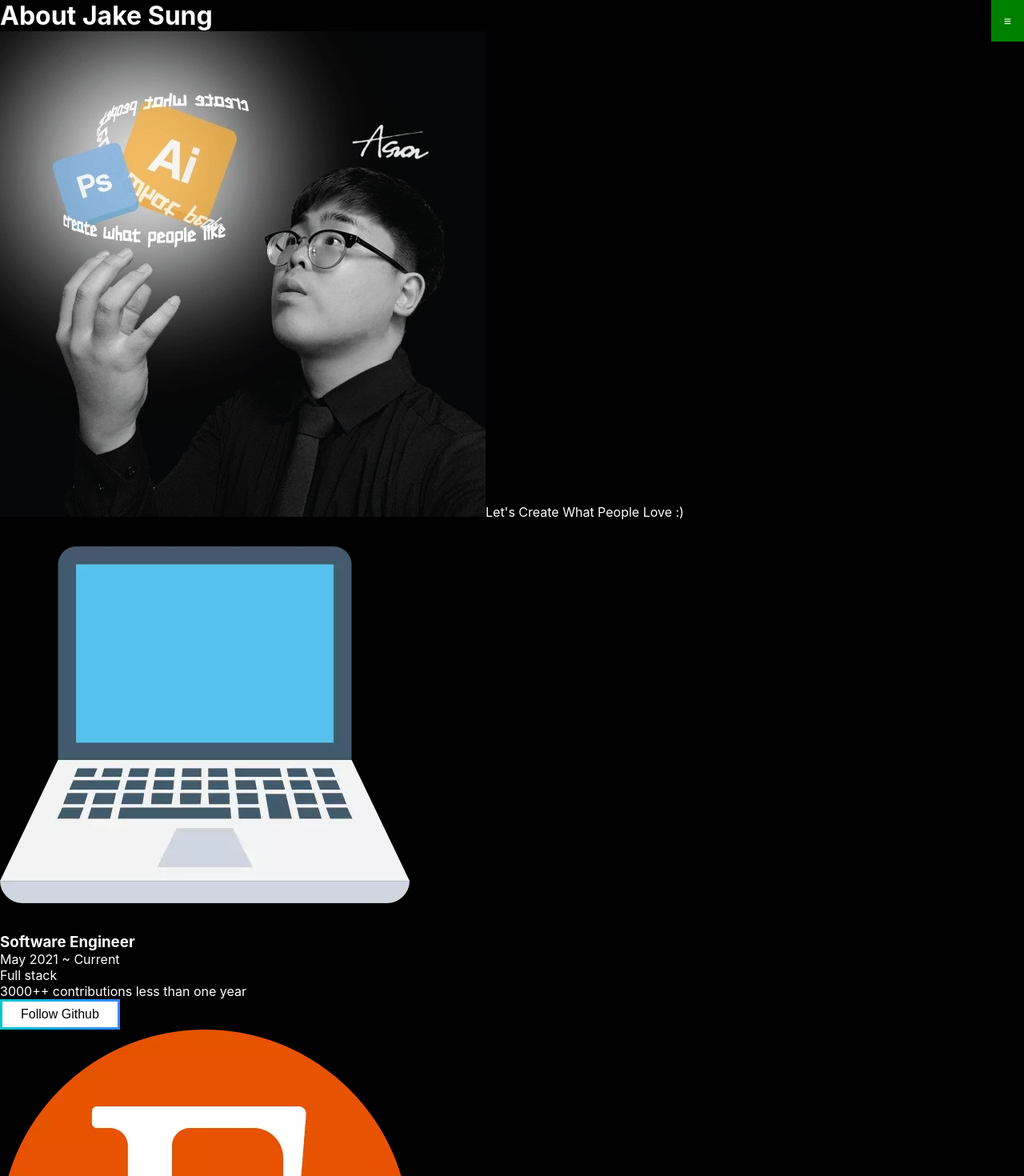
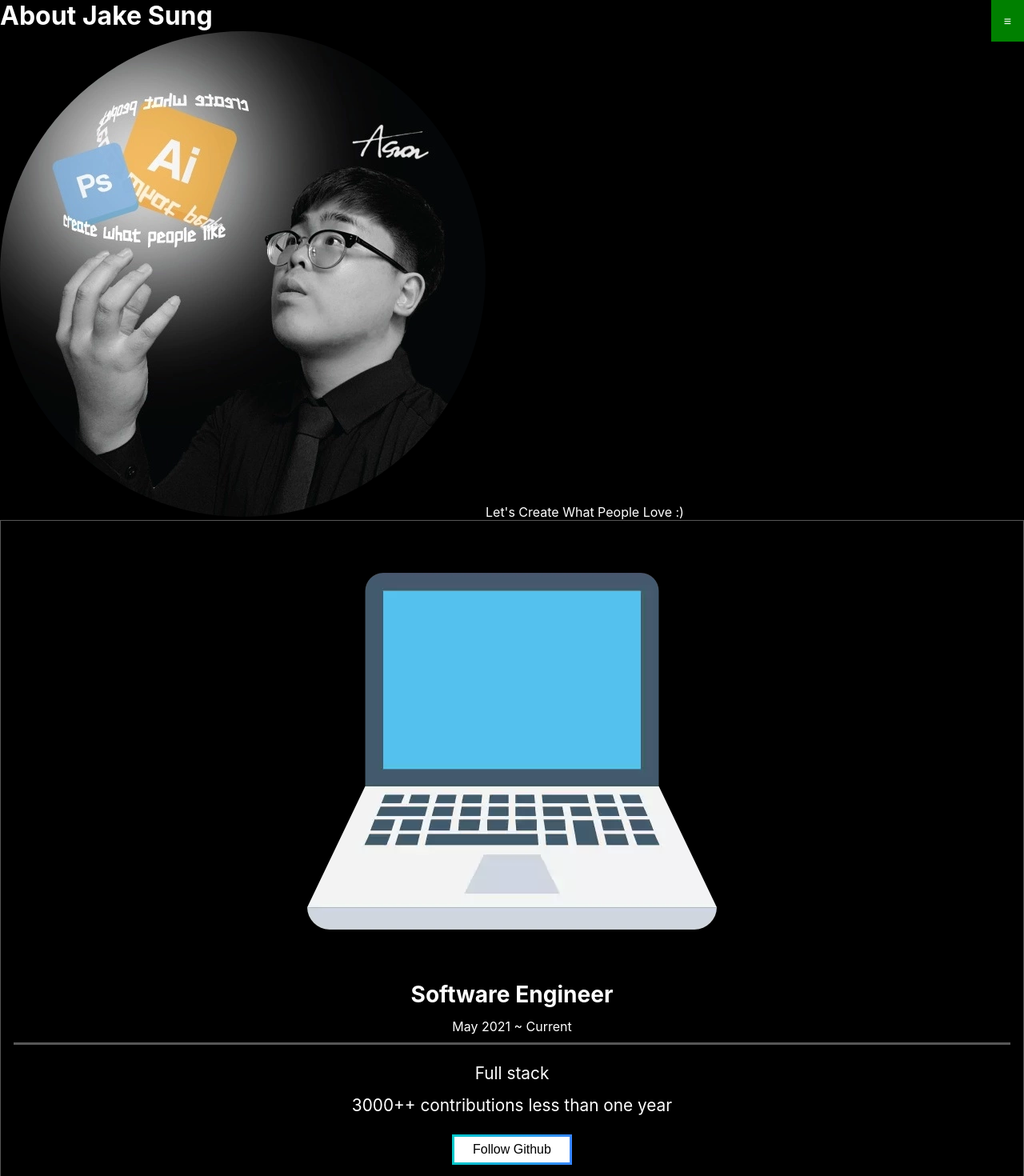
Before and after one commit to developerasun/pawcon, a React (Create React App) app in the folder client/: page /about in a window 1280 px wide. Shown: the top 1470 px of the page at 80% size. Built offline with nearby package versions, Linux system fonts and the light colour scheme; what @editorjs/editorjs would draw is missing.

Commit message:
refactor : creator style fixed

```diff
--- a/client/src/components/_about/sass/about.scss
+++ b/client/src/components/_about/sass/about.scss
@@ -1,18 +1,26 @@
 @import '../../partials/variable';
 
-.creator {
+#creator {
+    #profile {
+        img {
+            border-radius: 50%;
+            max-width: 50%;
+            height: auto;
+        }
+    }
     .career {
-        width: fit-content;
-        height: fit-content;
-        border: $unit*0.2 solid #16b1d4;
+        display: flex;
+        flex-flow: column nowrap;
+        padding: $unit;
+        border: 1px solid $subBgColor;
         text-align: center;
-        line-height: $unit*2.5;
+        line-height: $unit*2.5;;
         .title {
             font-size: $unit*1.5;
-            border-bottom: $unit*0.2 solid $brandColor;
+            border-bottom: $unit*0.2 solid $subBgColor;
             img {
                 padding: $unit;
-                max-width: 25%;
+                max-width: 50%;
                 height: auto;
             }
             .date {
--- a/client/src/components/_about/sass/css/about.css
+++ b/client/src/components/_about/sass/css/about.css
@@ -1,31 +1,39 @@
-.creator .career {
-  width: -webkit-fit-content;
-  width: -moz-fit-content;
-  width: fit-content;
-  height: -webkit-fit-content;
-  height: -moz-fit-content;
-  height: fit-content;
-  border: 0.2rem solid #16b1d4;
+#creator #profile img {
+  border-radius: 50%;
+  max-width: 50%;
+  height: auto;
+}
+
+#creator .career {
+  display: -webkit-box;
+  display: -ms-flexbox;
+  display: flex;
+  -webkit-box-orient: vertical;
+  -webkit-box-direction: normal;
+      -ms-flex-flow: column nowrap;
+          flex-flow: column nowrap;
+  padding: 1rem;
+  border: 1px solid #575757;
   text-align: center;
   line-height: 2.5rem;
 }
 
-.creator .career .title {
+#creator .career .title {
   font-size: 1.5rem;
-  border-bottom: 0.2rem solid #16b1d4;
+  border-bottom: 0.2rem solid #575757;
 }
 
-.creator .career .title img {
+#creator .career .title img {
   padding: 1rem;
-  max-width: 25%;
+  max-width: 50%;
   height: auto;
 }
 
-.creator .career .title .date {
+#creator .career .title .date {
   font-size: 1rem;
 }
 
-.creator .career .description {
+#creator .career .description {
   padding: 1rem;
   font-size: 1.3rem;
 }
```
